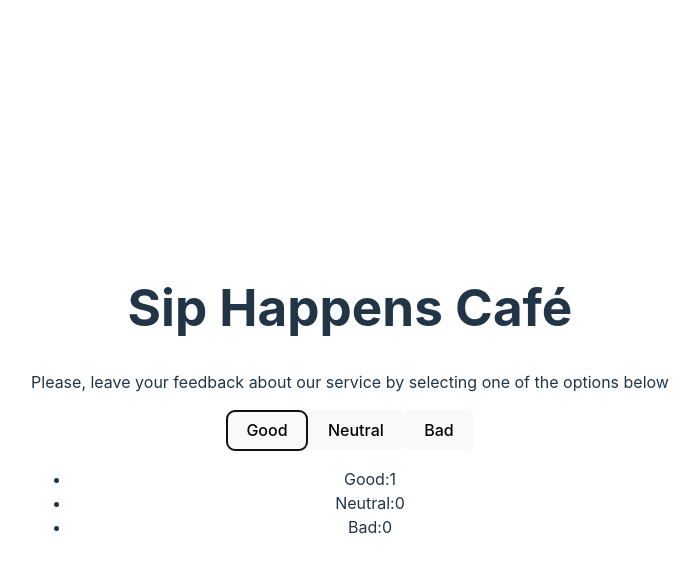
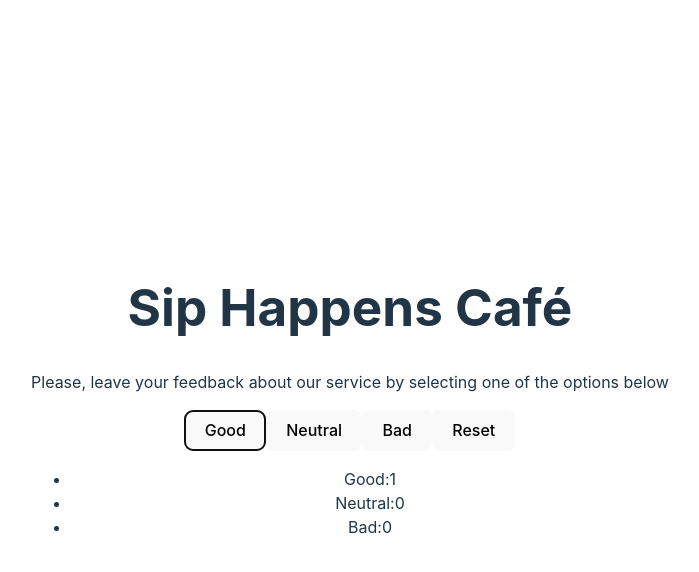
Before and after one commit to IrynaBalandina/goit-react-hw-02, a React (Vite) app: page / in a window 1280 px wide. Both pictures are taken after a click on the button "Good". Shown: the top 572 px of the page, without its empty margins (290-989 px from the left). Built offline with nearby package versions, Linux system fonts and the light colour scheme.

Commit message:
4 -th part is finished

```diff
--- a/src/App.jsx
+++ b/src/App.jsx
@@ -18,14 +18,26 @@ const updateFeedback = (feedbackType )=> {
  };
  const totalFeedback = reviews.good + reviews.neutral + reviews.bad;
 
+ function resetFeedback() {
+  setReviews({
+    good: 0,
+    neutral: 0,
+    bad: 0,
+  });
+}
+
   return (
 
       <div>
 
      <Description/>
 
+
      <Options
      updateFeedback={updateFeedback}
+     totalFeedback={totalFeedback}
+     resetFeedback={resetFeedback}
+
      />
 
 { totalFeedback > 0 ?
@@ -36,8 +48,8 @@ const updateFeedback = (feedbackType )=> {
      /> :
       (<Notifications
       message = {"No feedback yet"}
-      />)}
-
+      />)
+        }
 
 
 </div>
--- a/src/components/Options/Options.jsx
+++ b/src/components/Options/Options.jsx
@@ -1,16 +1,27 @@
 
 
 
-const Options = ({updateFeedback}) => {
+const Options = ({updateFeedback, resetFeedback, totalFeedback}) => {
   return (
     <div>
         <button onClick={()=>updateFeedback("good")}>Good</button>
         <button onClick={()=>updateFeedback("neutral")}>Neutral</button>
         <button onClick={()=>updateFeedback("bad")}>Bad</button>
 
+        {totalFeedback > 0 && (
+        <button
+
+          onClick={() => {
+            resetFeedback();
+          }}
+        >
+          Reset
+        </button>
+      )}
+
     </div>
 
-  )
-}
+  );
+};
 
 export default Options;
```
Also changed, not shown: src/components/Description/Description.module.css (added), src/components/Feedback/Feedback.module.css (added), src/components/Notifications/Notifications.module.css (added), src/components/Options/Options.module.css (added).
